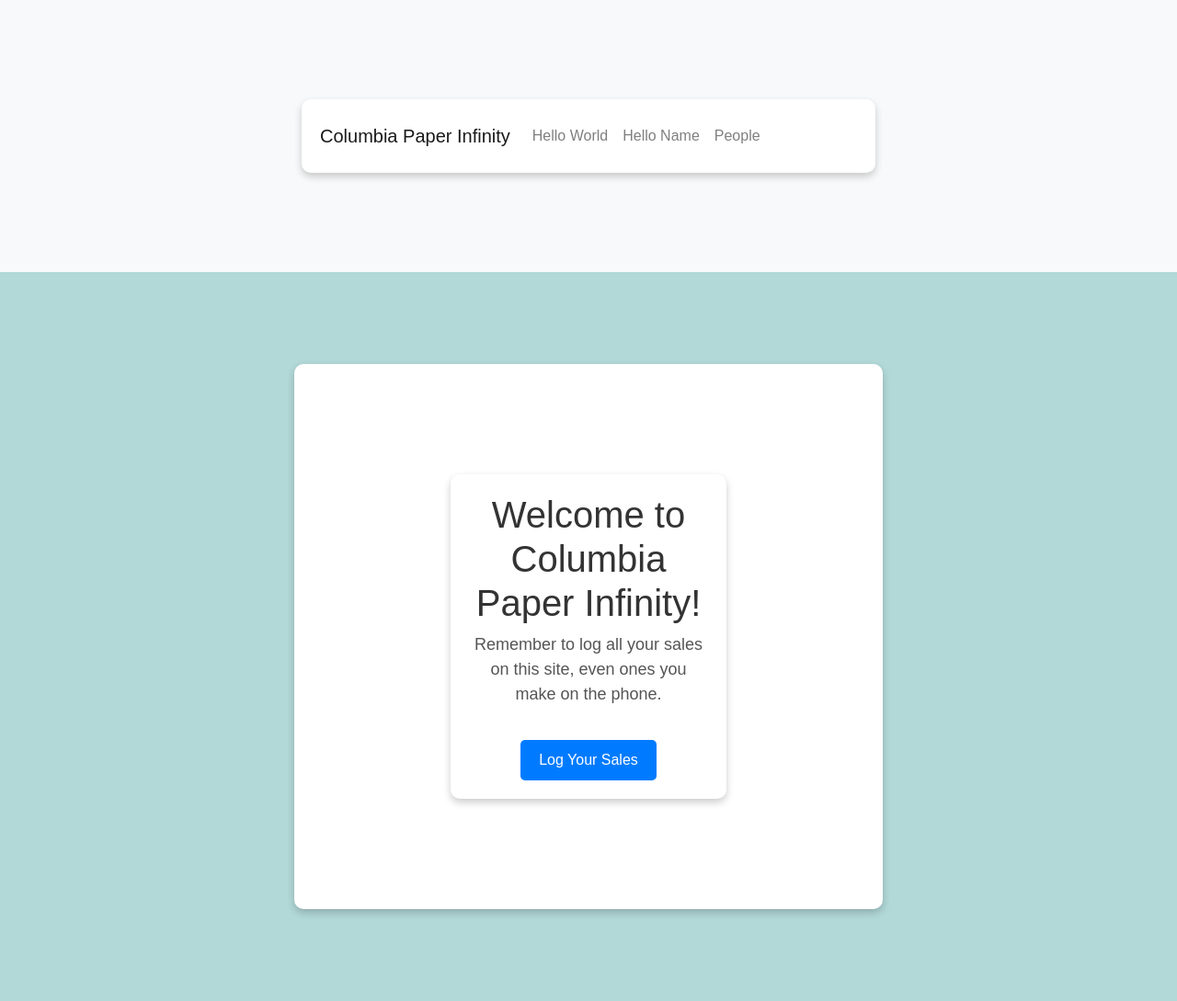
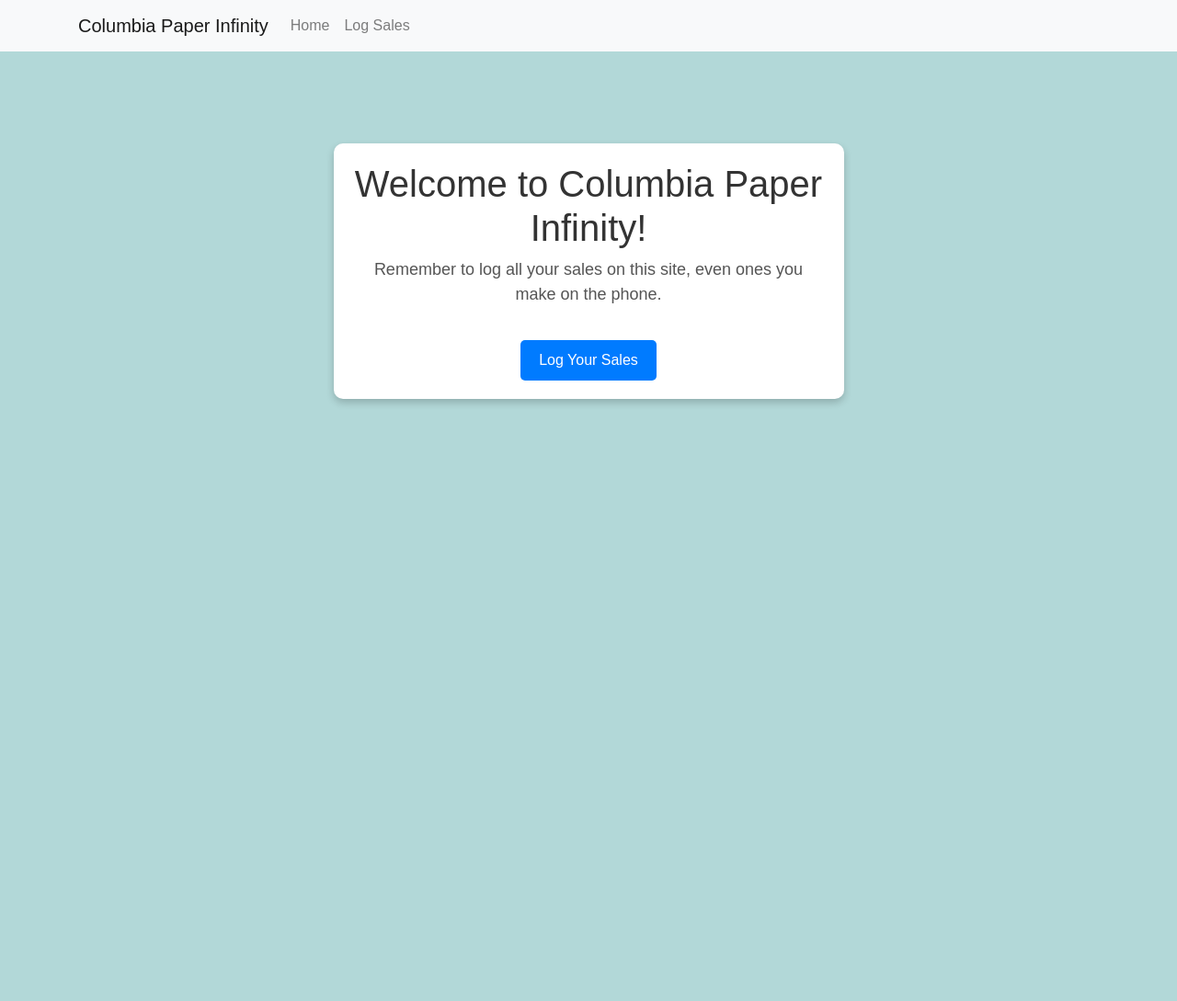
Before and after one commit to nicorox247/UI-Design, a Flask app: page / in a window 1280 px wide. Shown: the whole page at 92% size. After the commit the page ends 440 px from the top, so only its background shows below. Run offline with Flask 3, Linux system fonts and the light colour scheme; some libraries are stand-ins or nearby versions.

Commit message:
Page structure and NavBar Links complete

```diff
--- a/Homeworks/HW5/Infinity_nf2573/server.py
+++ b/Homeworks/HW5/Infinity_nf2573/server.py
@@ -22,15 +22,13 @@ data = [
 def hello_world():
    return render_template('welcome.html')
 
+@app.route('/infinity')
+def infinity():
+    return render_template('log_sales.html', data=data)
 
-# @app.route('/hello/<name>')
-# def hello_name(name=None):
-#     return render_template('hello_name.html', name=name)
-
-
-@app.route('/infinity')
-def people():
-    return render_template('log_sales.html', data=data)
+# @app.route('/log_sales')
+# def log_sales():
+#     return render_template('log_sales.html')
 
 
 # AJAX FUNCTIONS
--- a/Homeworks/HW5/Infinity_nf2573/static/main.css
+++ b/Homeworks/HW5/Infinity_nf2573/static/main.css
@@ -4,14 +4,14 @@
     color: olive;
 }
 
-body {
+body.welcome {
     font-family: Arial, sans-serif;
     margin: 0;
     padding: 0;
     background-color: #b2d8d8;
     text-align: center;
 }
-.container {
+.container.welcome {
     width: 50%;
     margin: 100px auto;
     padding: 20px;
@@ -19,14 +19,14 @@ body {
     border-radius: 10px;
     box-shadow: 0 4px 8px rgba(0, 0, 0, 0.2);
 }
-h1 {
+h1.welcome {
     color: #333;
 }
-p {
+p.welcome {
     font-size: 18px;
     color: #555;
 }
-.button {
+.button.welcome {
     display: inline-block;
     margin-top: 20px;
     padding: 10px 20px;
@@ -36,6 +36,6 @@ p {
     text-decoration: none;
     border-radius: 5px;
 }
-.button:hover {
+.button.welcome:hover {
     background-color: #0056b3;
 }
--- a/Homeworks/HW5/Infinity_nf2573/templates/layout.html
+++ b/Homeworks/HW5/Infinity_nf2573/templates/layout.html
@@ -26,15 +26,14 @@
 
 <nav class="navbar navbar-expand-lg navbar-light bg-light">
   <div class="container">
-    <a class="navbar-brand" href="/hi">Columbia Paper Infinity</a>
+    <a class="navbar-brand" href="/">Columbia Paper Infinity</a>
     <button class="navbar-toggler" type="button" data-bs-toggle="collapse" data-bs-target="#navbarNavAltMarkup" aria-controls="navbarNavAltMarkup" aria-expanded="false" aria-label="Toggle navigation">
       <span class="navbar-toggler-icon"></span>
     </button>
     <div class="collapse navbar-collapse" id="navbarNavAltMarkup">
       <div class="navbar-nav">
-        <a class="nav-link" href="/">Hello World</a>
-        <a class="nav-link" href="/hello/class">Hello Name</a>
-        <a class="nav-link" href="/people">People</a>
+        <a class="nav-link" href="/">Home</a>
+        <a class="nav-link" href="/infinity">Log Sales</a>
       </div>
     </div>
   </div>
--- a/Homeworks/HW5/Infinity_nf2573/templates/welcome.html
+++ b/Homeworks/HW5/Infinity_nf2573/templates/welcome.html
@@ -13,11 +13,11 @@
     <link rel="stylesheet" href="{{url_for('static', filename='main.css')}}">
 
 </head> -->
-<body>
-    <div class="container">
-        <h1>Welcome to Columbia Paper Infinity!</h1>
-        <p>Remember to log all your sales on this site, even ones you make on the phone.</p>
-        <a href="log_sales.html" class="button">Log Your Sales</a>
+<body class="welcome">
+    <div class="container welcome">
+        <h1 class="welcome">Welcome to Columbia Paper Infinity!</h1>
+        <p class="welcome">Remember to log all your sales on this site, even ones you make on the phone.</p>
+        <a href="{{ url_for('infinity') }}" class="button welcome">Log Your Sales</a>
     </div>
 </body>
 </html>
```
Also changed, not shown: Homeworks/HW5/Infinity_nf2573/templates/hello_name.html (deleted, +0 -7 lines), Homeworks/HW5/Infinity_nf2573/templates/hello_world.html (deleted, +0 -7 lines).
